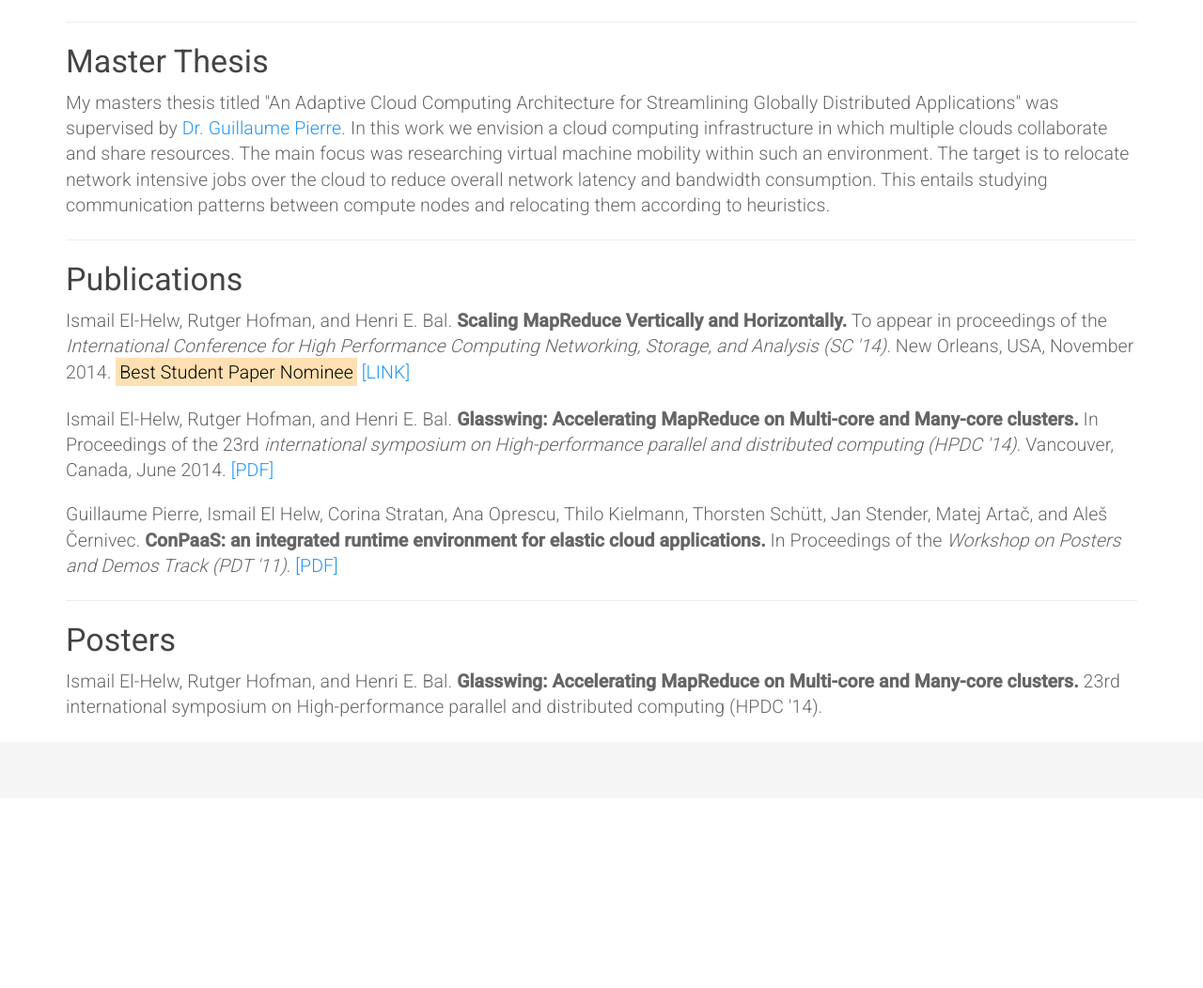
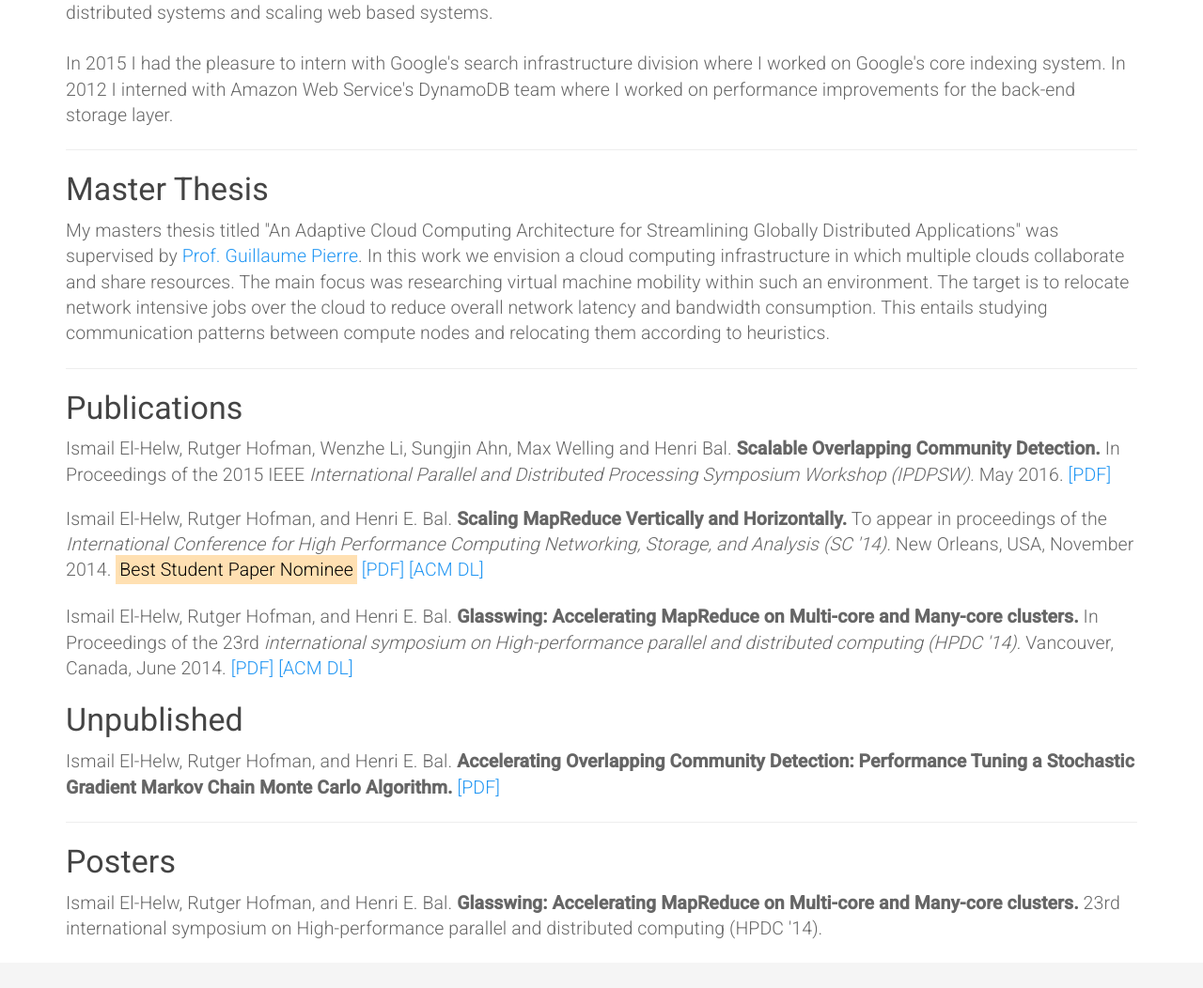
Before and after one commit to ielhelw/vu-www, a plain HTML site: page index.html in a window 1280 px wide. Shown: the part 700-1752 px from the top of the page at 94% size. Before the commit the page ends 1550 px from the top, so only its background shows below. Drawn offline with Linux system fonts and the light colour scheme.

Commit message:
Adding parlearning and unpublished gpu paper.

```diff
--- a/index.html
+++ b/index.html
@@ -58,10 +58,12 @@
 			<div class="lead">
 				<div>
 					<span>I'm a PhD candidate in the <a
-					href="http://www.cs.vu.nl/en/sec/cs/">Computer Systems Group</a>,
+          href="http://www.cs.vu.nl/en/research/computer-systems/index.aspx">Computer
+          Systems Group</a>,
 					<a href="http://www.cs.vu.nl/">Dept. of Computer Science</a> at <a
 					href="http://www.vuamsterdam.com/">Vrije Universiteit
-					Amsterdam</a>.
+          Amsterdam</a>. I'm fortunate to be supervised by
+        <a href="http://www.cs.vu.nl/~bal/">Prof. Henri Bal</a>.
 
 					<br><br>Before starting my PhD, I worked as a scientific programmer
 					on project <a href="http://contrail-project.eu/">Contrail</a>, the
@@ -76,15 +78,20 @@
 				<hr>
 				<div>
 					<h3>Research Interests</h3>
-					<span>My current research revolves around energy efficiency
-					of high performance computing systems. In particular, the
-					use of heterogeneous resources in order to lower the energy
-					footprint without compromising performance. I'm also
-					interested in large-scale distributed systems and cloud
-					computing platforms. The problems associated with data
-					center resource management have always intrigued me. Other
-					interests include unstructured distributed systems and
-					scaling web based systems.</span>
+          <span>My current research revolves around high performance
+            distributed computing systems. In particular, the scalability of
+            distributed systems and the use of heterogeneous resources in order
+            to lower the energy footprint without compromising performance. The
+            problems associated with data center resource management have
+            always intrigued me. Other interests include unstructured
+            distributed systems and scaling web based systems.
+            <br/>
+            <br/>
+            In 2015 I had the pleasure to intern with Google's search
+            infrastructure division where I worked on Google's core indexing
+            system. In 2012 I interned with Amazon Web Service's DynamoDB team
+            where I worked on performance improvements for the back-end storage
+            layer.</span>
 				</div>
 				<hr>
 				<div>
@@ -92,7 +99,7 @@
 					<span>My masters thesis titled "An Adaptive Cloud Computing
 					Architecture for Streamlining Globally Distributed
 					Applications" was supervised by <a
-					href="http://www.cs.vu.nl/~gpierre">Dr. Guillaume
+					href="http://www.cs.vu.nl/~gpierre">Prof. Guillaume
 					Pierre</a>. In this work we envision a cloud computing
 					infrastructure in which multiple clouds collaborate and
 					share resources. The main focus was researching virtual
@@ -105,6 +112,14 @@
 				<hr>
 				<div>
 					<h3>Publications</h3>
+            <p>Ismail El-Helw, Rutger Hofman, Wenzhe Li, Sungjin Ahn,
+            Max Welling and Henri Bal.
+						<strong>Scalable Overlapping Community Detection.</strong> In
+            Proceedings of the 2015 IEEE <em>International Parallel and
+            Distributed Processing Symposium Workshop (IPDPSW).</em>
+            May 2016.
+						<a href="pubs/elhelw-parlearning16.pdf">[PDF]</a></p>
+
 						<p class="lead">Ismail El-Helw, Rutger Hofman, and Henri E. Bal.
 						<strong>Scaling MapReduce Vertically and
 						Horizontally.</strong> To appear in proceedings of the
@@ -112,7 +127,8 @@
 						Computing Networking, Storage, and Analysis (SC
 						'14).</em> New Orleans, USA, November 2014. <mark>Best
 						Student Paper Nominee</mark>
-						<a href="http://dl.acm.org/citation.cfm?id=2683593.2683651">[LINK]</a></p>
+						<a href="pubs/elhelw-sc14.pdf">[PDF]</a>
+						<a href="http://dl.acm.org/citation.cfm?id=2683593.2683651">[ACM DL]</a></p>
 
 						<p>Ismail El-Helw, Rutger Hofman, and Henri E. Bal.
 						<strong>Glasswing: Accelerating MapReduce on
@@ -120,8 +136,10 @@
 						Proceedings of the 23rd <em>international symposium on
 						High-performance parallel and distributed computing
 						(HPDC '14).</em> Vancouver, Canada, June 2014.
-						<a href="http://dl.acm.org/authorize?N81231">[PDF]</a></p>
+						<a href="pubs/elhelw-hpdc14.pdf">[PDF]</a>
+						<a href="http://dl.acm.org/citation.cfm?id=2600706">[ACM DL]</a></p>
 
+            <!--
 						<p>Guillaume Pierre, Ismail El Helw, Corina Stratan,
 						Ana Oprescu, Thilo Kielmann, Thorsten Schütt, Jan
 						Stender, Matej Artač, and Aleš Černivec.
@@ -130,6 +148,15 @@
 						the <em>Workshop on Posters and Demos Track (PDT
 						'11).</em>
 						<a href="http://dl.acm.org/authorize?N81232">[PDF]</a></p>
+            -->
+				</div>
+				<div>
+					<h3>Unpublished</h3>
+						<p>Ismail El-Helw, Rutger Hofman, and Henri E. Bal.
+            <strong>Accelerating Overlapping Community Detection: Performance
+              Tuning a Stochastic Gradient Markov Chain Monte Carlo
+            Algorithm.</strong>
+            <a href="pubs/elhelw-mcmc-gpu.pdf">[PDF]</a></p>
 				</div>
 				<hr>
 				<div>
```
